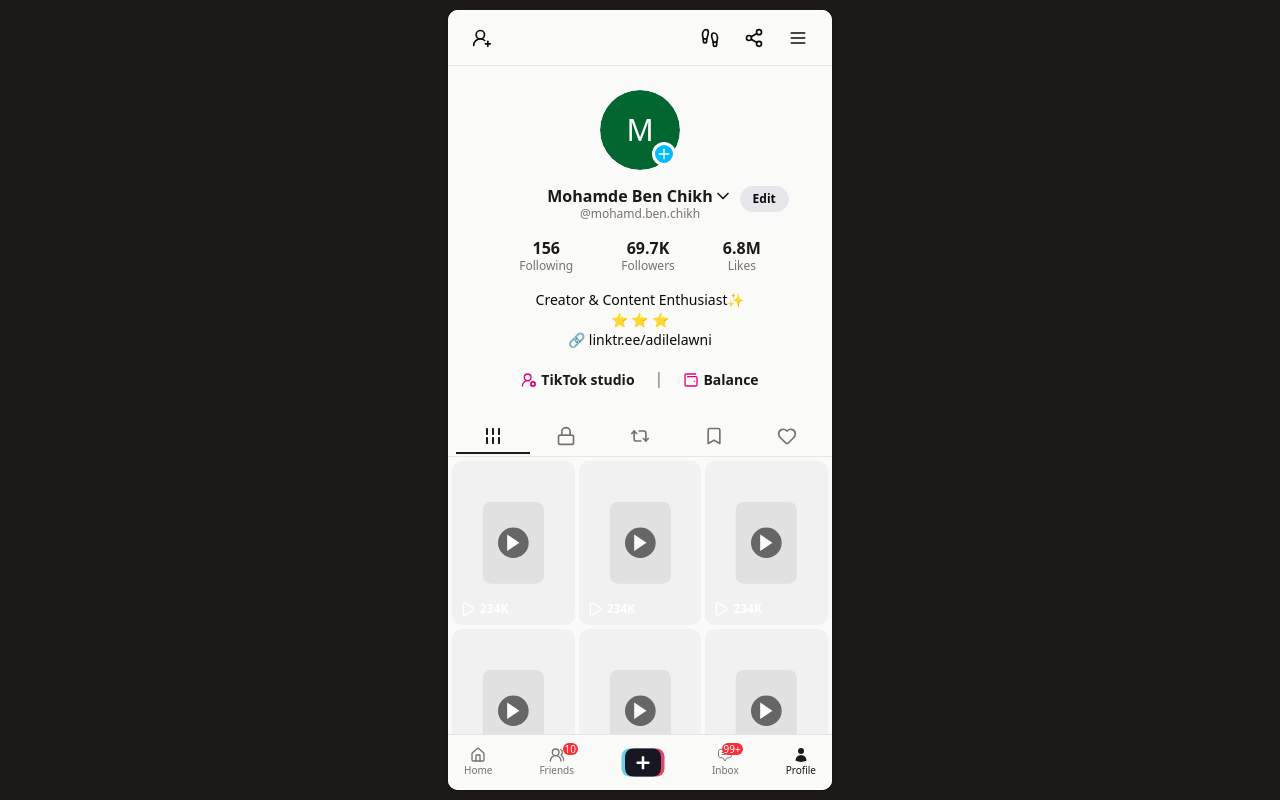
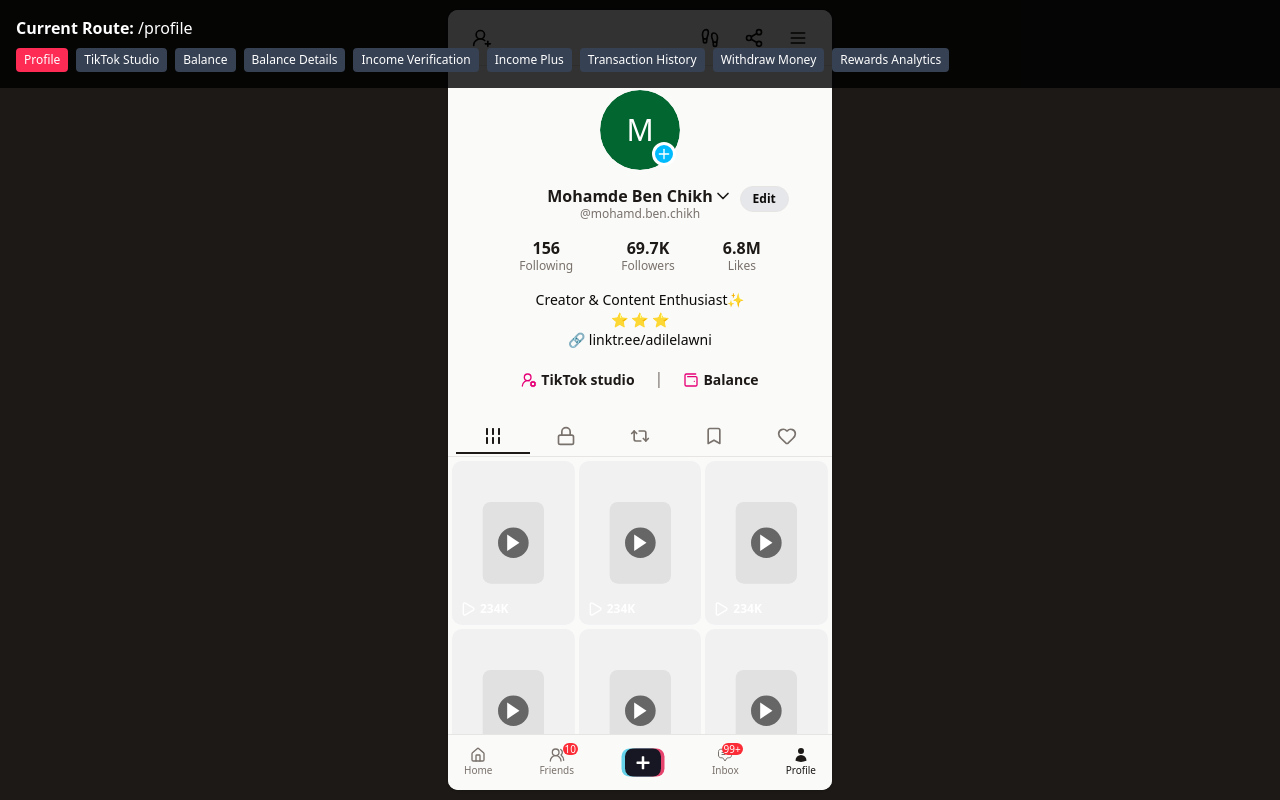
Before and after one commit to mohamdebenchikh/tiktok-clone-vite, a React (Vite) app: page /profile in a window 1280 px wide. Built offline with nearby package versions, Linux system fonts and the light colour scheme.

Commit message:
Add navigation test component to router content
cgen-4ba909228fa741458818b04562b8a3fb

```diff
--- a/src/App.tsx
+++ b/src/App.tsx
@@ -22,6 +22,7 @@ function App() {
     <Router>
       <div className="flex min-h-svh flex-col items-center justify-center bg-accent-foreground">
         <div className="sm:max-w-sm w-full relative h-screen p-0 sm:py-2.5">
+          <NavigationTest />
           <Routes>
             {/* Default route - redirect to profile */}
             <Route path="/" element={<Navigate to="/profile" replace />} />
```
